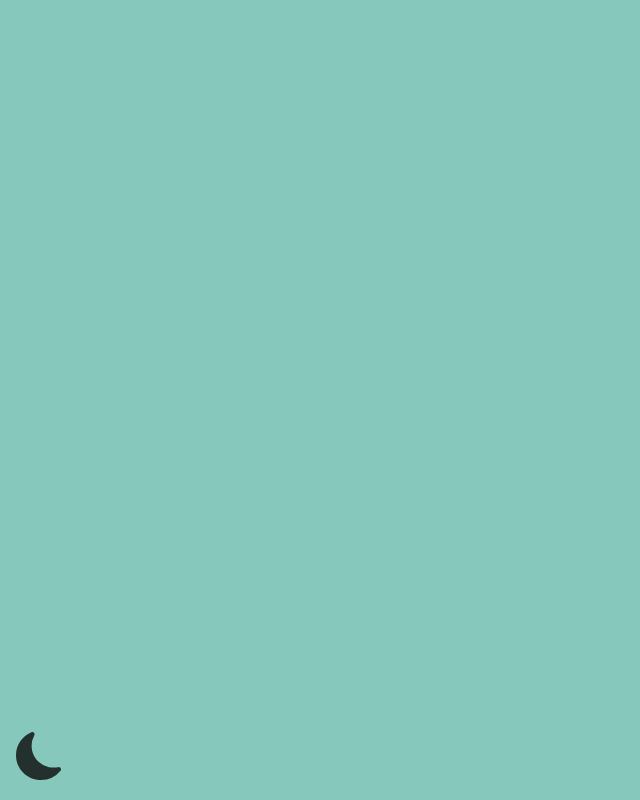
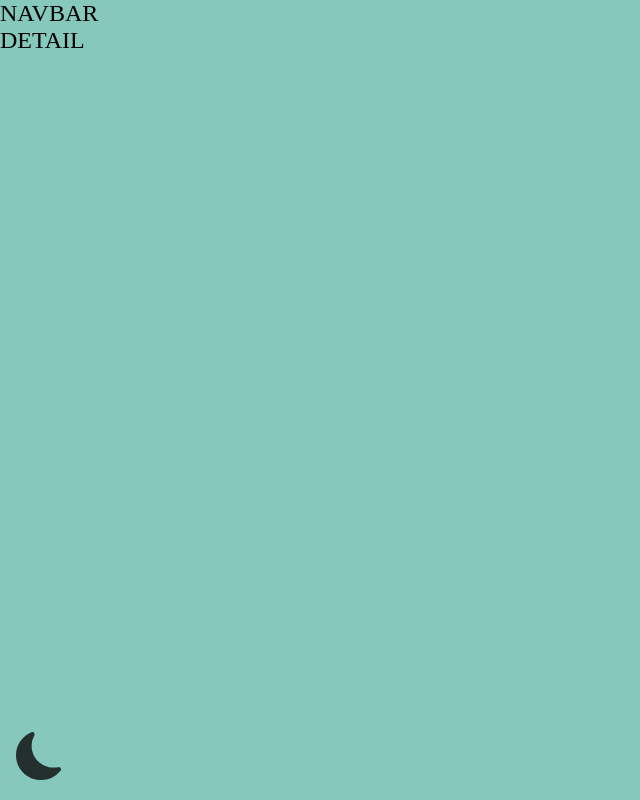
Before and after one commit to kaplanh/React-Mat_Dev-Library, a React (Create React App) app: page /detail/1 in a window 1280 px wide. Shown: the whole page, without its empty margins (0-640 px from the left). Built offline with nearby package versions, Linux system fonts and the light colour scheme; sample sign-in values are in the browser's storage; a web font is replaced by a local one.

Commit message:
feat:PrivateRouter created

```diff
--- a/src/App.js
+++ b/src/App.js
@@ -3,14 +3,17 @@ import AppRouter from "./router/AppRouter";
 import { darktheme, lightTheme } from "./styles/theme";
 import { GlobalStyles } from "./styles/Global.styles";
 import { useThemeContext } from "./context/ThemeContext";
+import AuthContextProvider from "./context/AuthContext";
 
 function App() {
-    const { myTheme } = useThemeContext()
-    const themes = myTheme==="light"?lightTheme:darktheme
+    const { myTheme } = useThemeContext();
+    const themes = myTheme === "light" ? lightTheme : darktheme;
     return (
         <ThemeProvider theme={themes}>
             <GlobalStyles />
-            <AppRouter />
+            <AuthContextProvider>
+                <AppRouter />
+            </AuthContextProvider>
         </ThemeProvider>
     );
 }
--- a/src/router/AppRouter.jsx
+++ b/src/router/AppRouter.jsx
@@ -1,11 +1,41 @@
 import React from "react";
 import Footer from "../components/footer/Footer";
+import { BrowserRouter, Routes, Route } from "react-router-dom";
+import Navbar from "../components/navbar/Navbar";
+import Home from "../pages/home/Home";
+import About from "../pages/about/About";
+import Login from "../pages/login/Login";
+import Register from "../pages/register/Register";
+import Detail from "../pages/detail/Detail";
+import PrivateRouter from "./PrivateRouter";
 
 const AppRouter = () => {
     return (
-        <div>
+        <BrowserRouter>
+            <Navbar />
+            <Routes>
+                <Route path="/" element={<Home />} />
+                <Route path="/login" element={<Login />} />
+                <Route path="/register" element={<Register />} />
+
+                {/* !privaterouter 1.Yöntem */}
+
+                {/* <Route path="/about" element={<PrivateRouter />}>
+                    <Route path="" element={<About />} />
+                </Route>
+                <Route path="/detail/:id" element={<PrivateRouter />}>
+                    <Route path="" element={<Detail />} />
+                </Route> */}
+
+                {/* !privaterouter 2.Yöntem */}
+
+                <Route element={<PrivateRouter />}>
+                    <Route path="/about" element={<About />} />
+                    <Route path="/detail/:id" element={<Detail />} />
+                </Route>
+            </Routes>
             <Footer />
-        </div>
+        </BrowserRouter>
     );
 };
 
--- a/src/router/PrivateRouter.jsx
+++ b/src/router/PrivateRouter.jsx
@@ -1,9 +1,11 @@
-import React from 'react'
+import React from "react";
+import { useAuthContext } from "../context/AuthContext";
+import { Navigate, Outlet } from "react-router-dom";
 
 const PrivateRouter = () => {
-  return (
-    <div>PrivateRouter</div>
-  )
-}
+    const { user } = useAuthContext();
 
-export default PrivateRouter
+    return user ? <Outlet /> : <Navigate to="/login" />;
+};
+
+export default PrivateRouter;
```
